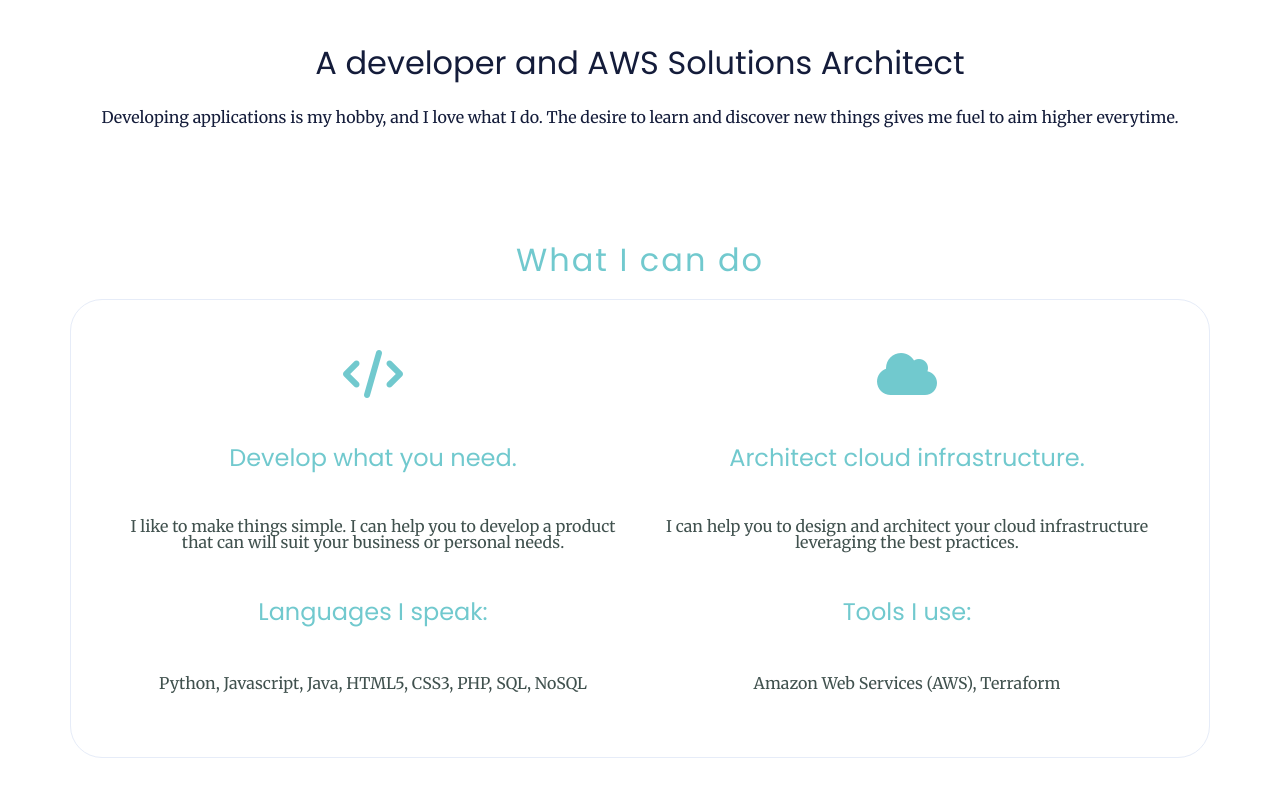
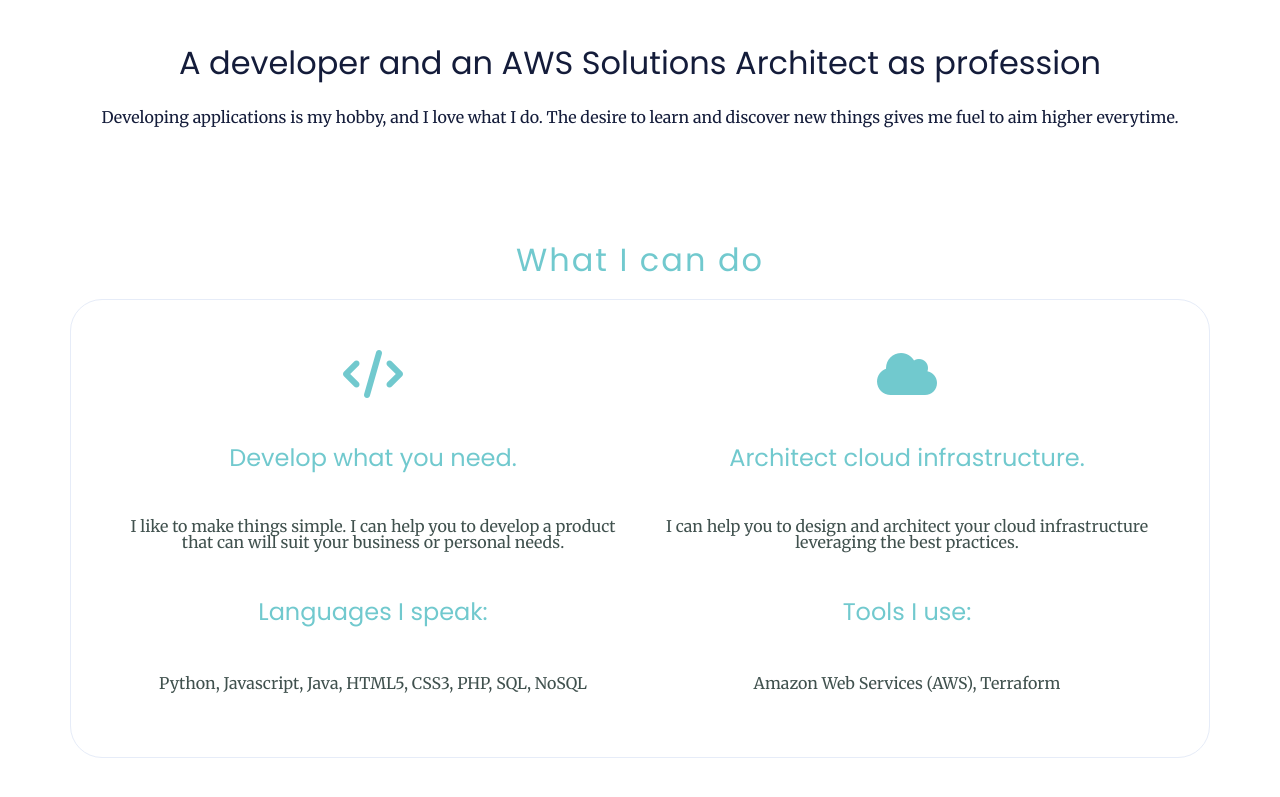
Before and after one commit to edwardmercado/MySite, a plain HTML site: page index.html in a window 1280 px wide. Shown: the part 1056-1853 px from the top of the page. Drawn offline with nearby package versions, Linux system fonts and the light colour scheme; no server answers; a web font is replaced by a local one.

Commit message:
modify header

```diff
--- a/index.html
+++ b/index.html
@@ -85,7 +85,7 @@
 
         <img class="img-fluid d-block mx-auto profile-img" src="images/profile-round.png" alt="menu-img">
 
-        <h2 class="text-center profile-text">A developer and AWS Solutions Architect</h2>
+        <h2 class="text-center profile-text">A developer and an AWS Solutions Architect as profession</h2>
         <p class="text-center profile-intro">Developing applications is my hobby, and I love what I do. The desire to learn and discover new things gives me fuel to aim higher everytime.</p>
 
       </div>
```
